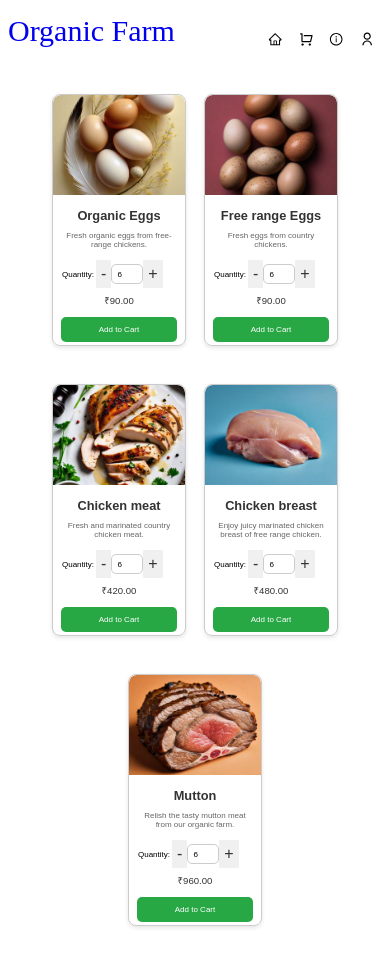
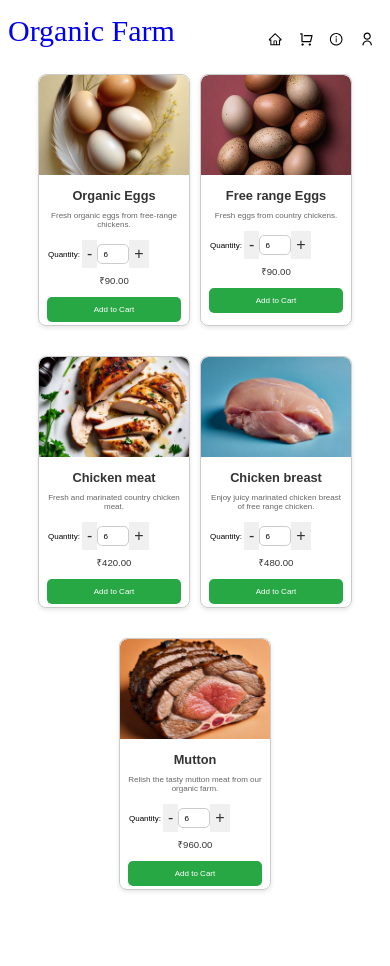
Before and after one commit to Manikanta954/organic-farm-products-webapp, a React (Create React App) app: page / in a window 390 px wide. Shown: the top 966 px of the page. After the commit the page ends 922 px from the top, so only its background shows below. Built offline with nearby package versions, Linux system fonts and the light colour scheme.

Commit message:
mobile screen fit changed

```diff
--- a/src/styles/Card.css
+++ b/src/styles/Card.css
@@ -120,7 +120,7 @@
 
   .card {
     /* max-width: 46%; */
-    width: 132px;
+    width: 150px;
     height: 250px;
   }
 
--- a/src/styles/Home.css
+++ b/src/styles/Home.css
@@ -5,3 +5,12 @@
     padding: 2rem;
     justify-content: center;
   }
+  @media (max-width: 768px) {
+    .home {
+      padding: 12px; /* Reduce padding for smaller screens */
+      gap: 10px; /* Reduce gap between items for smaller screens */
+      /* flex-direction: column; Stack items vertically on very small screens */
+     padding-left: 0px;
+     padding-right: 0px;
+    }
+  }
```
